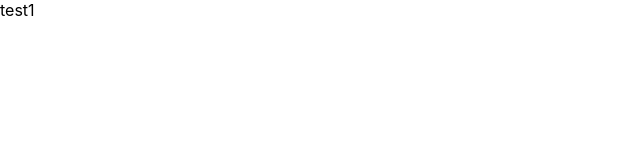
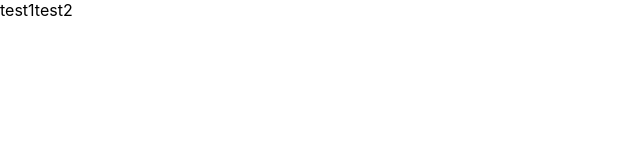
Before and after one commit to j-eick/git-dojo, a Next.js app: page / in a window 1280 px wide. Shown: the top 160 px of the page, without its empty margins (0-640 px from the left). Built offline with nearby package versions, Linux system fonts and the light colour scheme.

Commit message:
another branch on test3-branch

```diff
--- a/pages/index.js
+++ b/pages/index.js
@@ -4,6 +4,7 @@ export default function Home() {
   return (
     <>
       <Link href="/test1">test1</Link>
+      <Link href="/test1">test2</Link>
     </>
   );
 }
```
